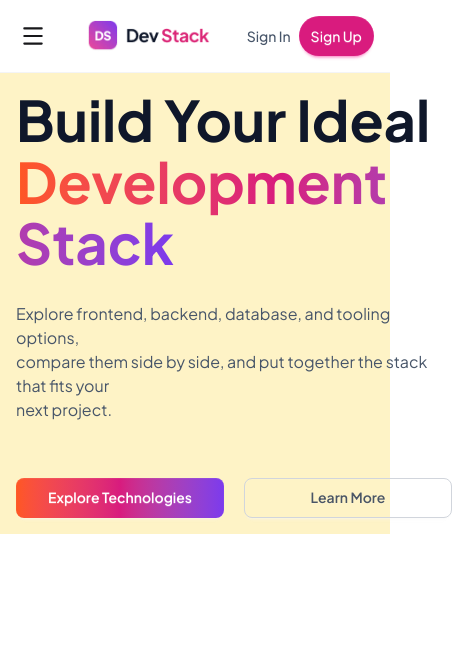
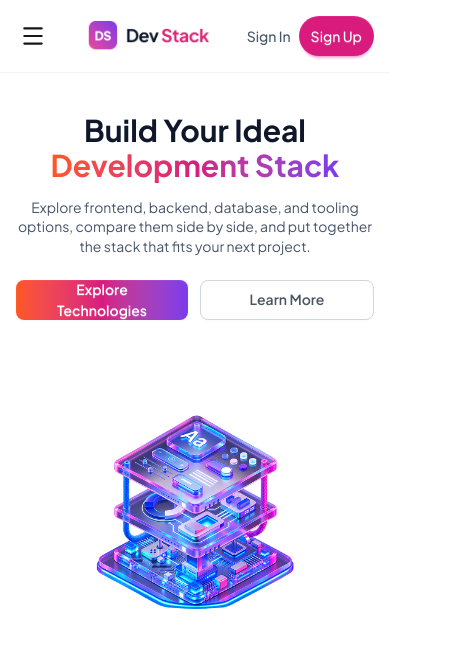
Before and after one commit to asm-saim/a5-dev-stack, a React (Vite) app: page / in a window 390 px wide. Shown: the top 648 px of the page, 452 px wide, since content can reach past the window. Built offline with nearby package versions, Linux system fonts and the light colour scheme.

Commit message:
banner section completed with responsiveness

```diff
--- a/src/App.tsx
+++ b/src/App.tsx
@@ -4,8 +4,10 @@ import Navbar from "./components/Navbar";
 function App() {
   return (
     <>
-      <Navbar></Navbar>
-      <Banner></Banner>
+      <div className="min-h-screen md:h-screen flex flex-col">
+        <Navbar />
+        <Banner />
+      </div>
     </>
   );
 }
--- a/src/components/Banner.tsx
+++ b/src/components/Banner.tsx
@@ -2,33 +2,38 @@ import BannerImg from "../assets/banner-stack.png";
 
 const Banner = () => {
   return (
-    <div className="bg-amber-100">
-      <div className="max-w-6xl mx-auto flex justify-between items-center p-4">
-        <div className="flex-1 space-y-7">
-          <h1 className="font-bold text-[3.5rem] leading-[1.1] text-[#0f172a]">
-            Build Your Ideal <br />
+    <div className="md:flex-1 md:flex md:items-center md:min-h-0 md:overflow-hidden">
+      <div className="max-w-6xl mx-auto flex flex-col md:flex-row justify-between items-center gap-8 md:gap-6 p-4 py-10 md:py-4 w-full md:h-full">
+        <div className="flex-1 space-y-4 md:space-y-6 text-center md:text-left">
+          <h1 className="font-bold text-3xl sm:text-4xl md:text-4xl lg:text-[3.5rem] leading-[1.15] md:leading-[1.1] text-[#0f172a]">
+            Build Your Ideal <br className="hidden md:block" />
             <span className="bg-gradient-to-r from-[#FF5722] via-[#D81B7E] to-[#7C3AED] bg-clip-text text-transparent">
               Development Stack
             </span>
           </h1>
-          <p className="text-[#475569] text-base font-normal leading-sung">
-            Explore frontend, backend, database, and tooling options, <br />
-            compare them side by side, and put together the stack that fits your <br />
-            next project.
+
+          <p className="text-[#475569] text-sm sm:text-base font-normal leading-snug">
+            Explore frontend, backend, database, and tooling options, compare them side by side, and put together the
+            stack that fits your next project.
           </p>
-          <div className="flex items-center gap-5 mt-14">
-            <button className="btn w-52 bg-gradient-to-r from-[#FF5722] via-[#D81B7E] to-[#7C3AED] text-white border-none rounded-lg">
+
+          <div className="flex flex-row items-center gap-3 sm:gap-5 mt-6 md:mt-10">
+            <button className="btn flex-1 sm:w-48 sm:flex-none bg-gradient-to-r from-[#FF5722] via-[#D81B7E] to-[#7C3AED] text-white border-none rounded-lg">
               Explore Technologies
             </button>
 
-            <button className="btn w-52 bg-transparent border border-gray-300 text-gray-600 rounded-lg">
+            <button className="btn flex-1 sm:w-48 sm:flex-none bg-transparent border border-gray-300 text-gray-600 rounded-lg">
               Learn More
             </button>
           </div>
         </div>
 
-        <div className="flex-1">
-          <img className="bg-amber-200" src={BannerImg} alt="" />
+        <div className="flex-1 w-full max-w-xs sm:max-w-sm md:max-w-none md:h-full flex items-center justify-center md:justify-end">
+          <img
+            className="w-full h-auto md:w-auto md:h-full md:max-h-[75vh] object-contain md:ml-6 lg:ml-10"
+            src={BannerImg}
+            alt="Development stack illustration"
+          />
         </div>
       </div>
     </div>
--- a/src/components/Navbar.tsx
+++ b/src/components/Navbar.tsx
@@ -45,7 +45,7 @@ const Navbar = () => {
 
       {/* Mobile dropdown menu */}
       {isOpen && (
-        <div className="md:hidden bg-amber-100 border-t border-amber-200">
+        <div className="md:hidden border-t border-gray-100">
           <ul className="flex flex-col gap-4 px-6 py-4 text-[#475569FF] font-medium text-base">
             {navLinks.map((link) => (
               <li
```
